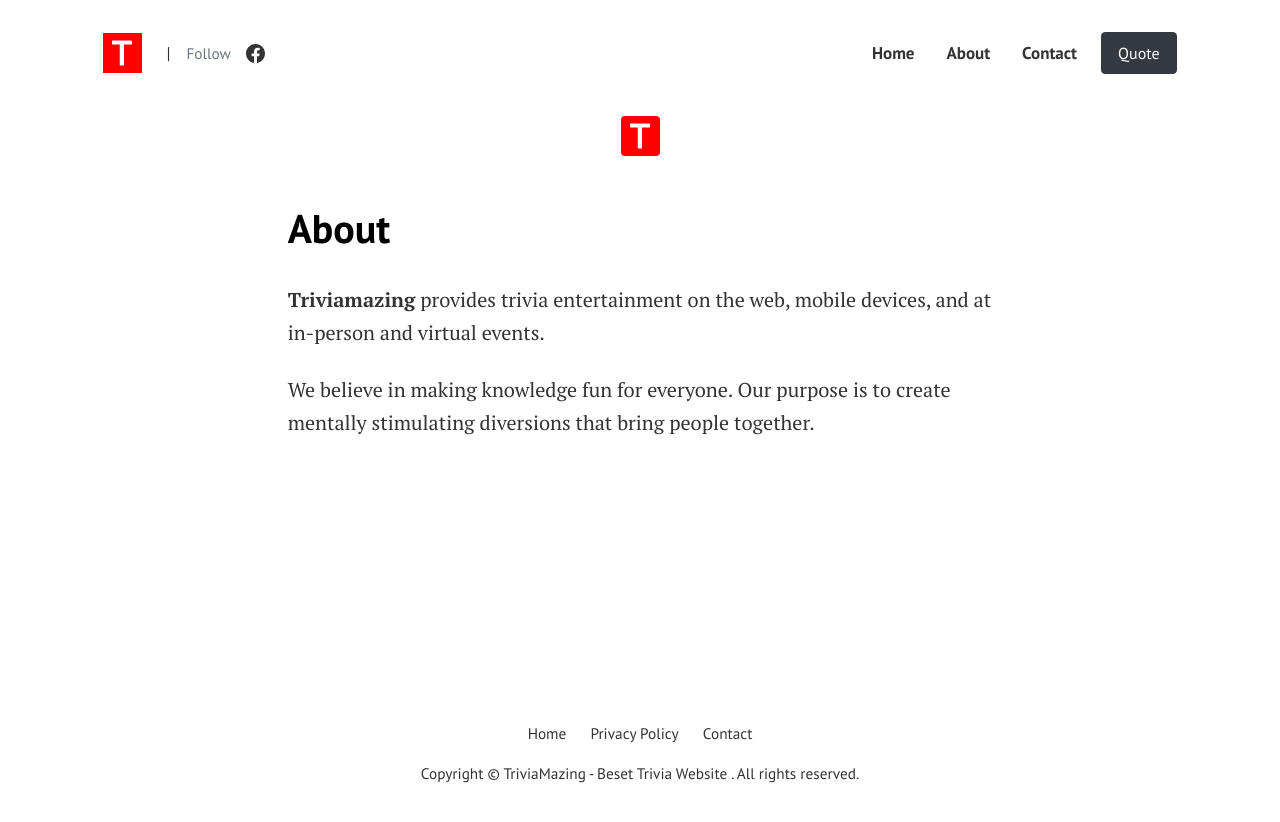
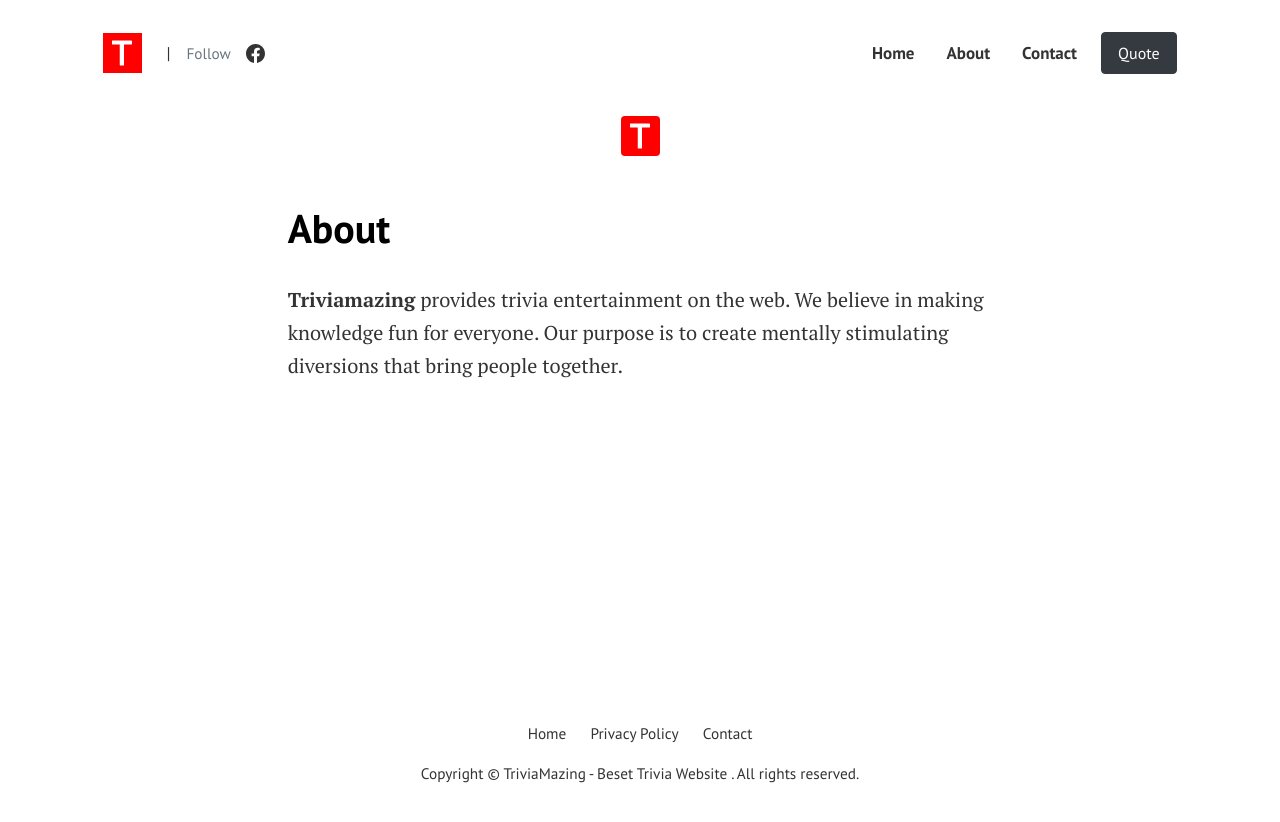
Before and after one commit to ruubbies-vlog/ruubbies-vlog.github.io, a Jekyll site: the page built from pages/about.md, in a window 1280 px wide. Shown: the top 822 px of the page. Built offline with Jekyll 4.4.1, drawn with Linux system fonts in a browser that asks for light colours.

Commit message:
update about and title

```diff
--- a/pages/about.md
+++ b/pages/about.md
@@ -5,6 +5,4 @@
 image: assets/images/logo.png
 ---
 
-**Triviamazing** provides trivia entertainment on the web, mobile devices, and at in-person and virtual events.
-
-We believe in making knowledge fun for everyone. Our purpose is to create mentally stimulating diversions that bring people together.
+**Triviamazing** provides trivia entertainment on the web. We believe in making knowledge fun for everyone. Our purpose is to create mentally stimulating diversions that bring people together.
```
